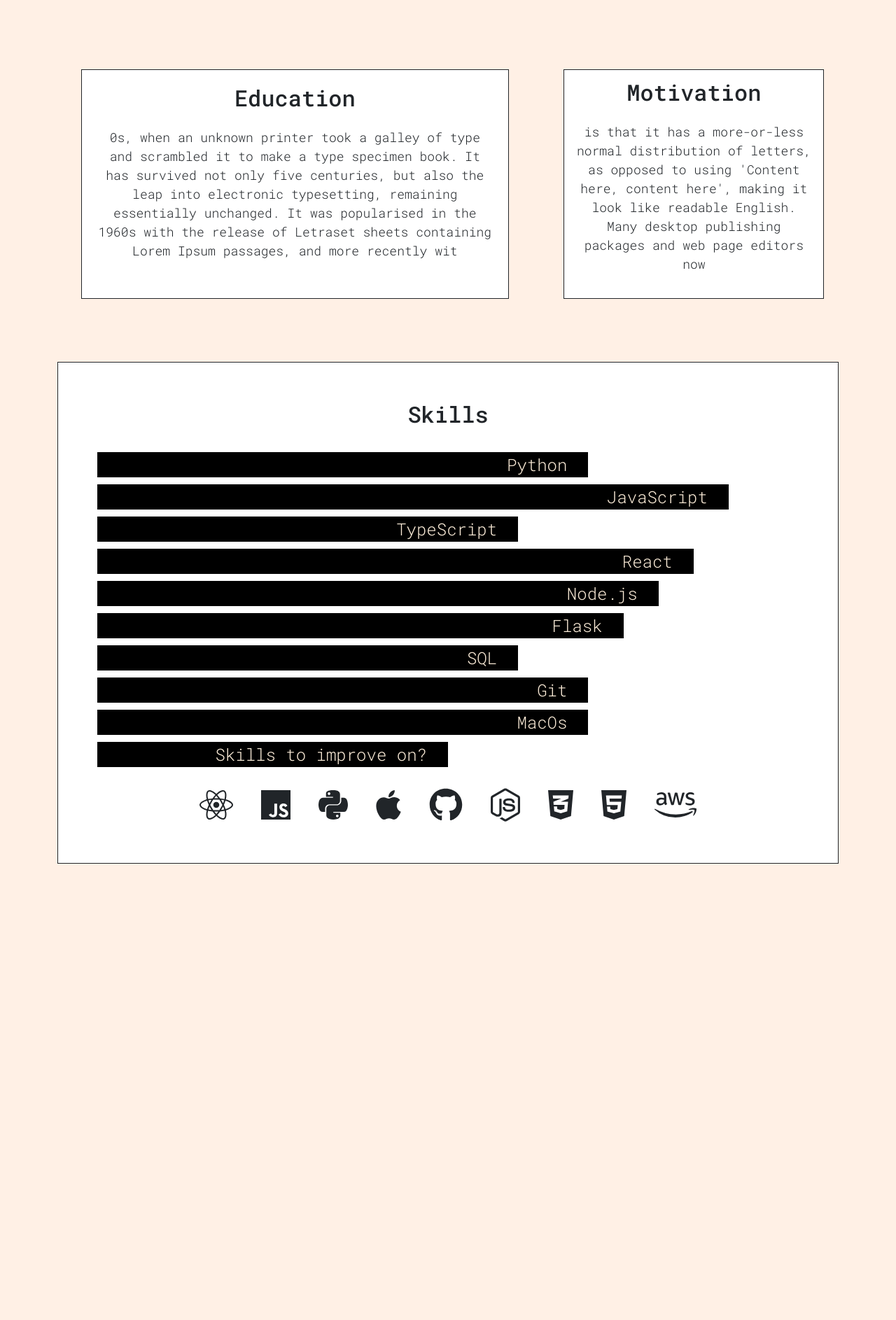
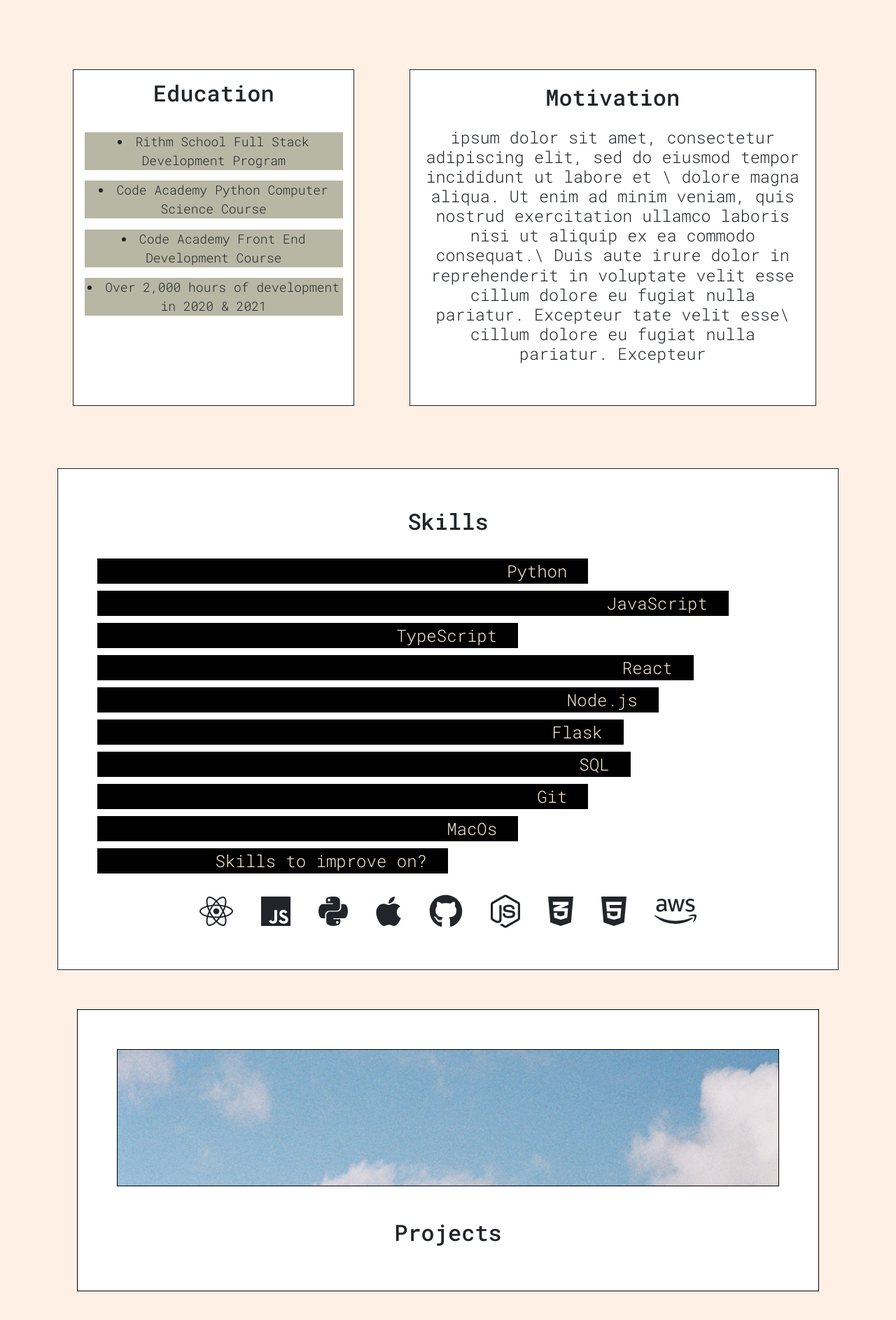
Before and after one commit to P-v-R/personal-website, a React (Create React App) app: page /aboutme in a window 1280 px wide. Shown: the part 434-2320 px from the top of the page at 70% size. Before the commit the page ends 1724 px from the top, so only its background shows below. Built offline with nearby package versions, Linux system fonts and the light colour scheme; the HTML template or start-up script is replaced by a standard one.

Commit message:
added some simple stuff need to doc and test before i move on

```diff
--- a/src/AboutMePage.js
+++ b/src/AboutMePage.js
@@ -5,7 +5,8 @@ import { motion } from "framer-motion"
 import InfoCard from "./InfoCard";
 import "./AboutMePage.css"
 import InfoCardLarge from "./InfoCardLarge";
-import { educationText, motivationText, aboutMeText } from "./texts/bioTexts"
+import { educationText, motivationText, aboutMeText, joblyText, tweebler } from "./texts/bioTexts"
+import PhotoCard from "./PhotoCard";
 
 const containerVariants = {
   hidden: {
@@ -39,8 +40,17 @@ function AboutMePage() {
           <InfoCard title="Motivation" textbody={motivationText} />
         </div>
         <InfoCardLarge />
+        <PhotoCard />
       </motion.div>
+
+        <InfoCard title="Jobly JobFinder" textbody={joblyText} />
+        <h1 className="AboutMePage">.</h1>
+        <InfoCard title="Motivation" textbody={tweebler}/>
+        <h1 className="AboutMePage">.</h1>
+        <h1 className="AboutMePage">.</h1>
+
     </Container>
+
 
   )
 }
--- a/src/ContactForm.js
+++ b/src/ContactForm.js
@@ -1,5 +1,6 @@
 import React, { useState } from "react";
 import "./ContactForm.css"
+import { motion } from "framer-motion";
 import {
   Button,
   Form,
@@ -7,6 +8,7 @@ import {
   Input,
   Label
 } from 'reactstrap';
+
 
 function ContactForm(){
   const [formData, setFormData] = useState({});
@@ -25,7 +27,10 @@ function ContactForm(){
   }
 
   return (
-    <div className="App">
+    <motion.div className="ContactFormBody"
+      animate={{opacity:1}}
+      initial={{opacity:0}}
+      transition={{delay:.75}}>
       <h2 className="ContactFormMessage">Contact Me</h2>
       <Form className="ContactForm" onChange={handleChange} onSubmit={handleSubmit}>
         <FormGroup>
@@ -55,7 +60,7 @@ function ContactForm(){
 
       <Button className="ContactFormButton">Send!</Button>
     </Form>
-  </div>
+  </motion.div>
 );
 }
 
--- a/src/InfoCard.css
+++ b/src/InfoCard.css
@@ -1,10 +1,13 @@
 .InfoCard.card.card-body{
 
+  margin-left: auto;
+  margin-right: auto;
   margin-bottom: 5%;
   padding:3%;
   border-radius: 0%;
   font-size: 1.5em;
   max-width: 90%;
+  min-width: 30%;
   height: 100%;
 }
 .InfoCard.card.card-body:hover{
@@ -22,9 +25,29 @@
 }
 
 .InfoCardDiv{
-  display: flex;
+  display: inline-flex;
   flex-wrap: wrap;
   align-items: center;
   justify-content: center;
+  min-width: 40%;
+
 
 }
+.InfoCard li{
+  background-color: #b7b7a4 ;
+  margin-top: 3%;
+  border:solid 2px white;
+}
+.InfoCard li:hover{
+  background-color: #b7b7a4 ;
+  border:solid 2px black;
+  margin-top: 3%;
+}
+.InfoCard h4{
+  font-weight: lighter;
+  font-size: 1.3em;
+}
+.InfoCard a{
+  font-weight: bolder;
+  color:rgb(51, 181, 185)
+}
--- a/src/InfoCardLarge.js
+++ b/src/InfoCardLarge.js
@@ -33,16 +33,16 @@ function InfoCardLarge() {
           <ProgressBar percent={85} title={"React"} rating={"🔥🔥🔥"} />
           <ProgressBar percent={80} title={"Node.js"} rating={"🤌🤌🤌"} />
           <ProgressBar percent={75} title={"Flask"} rating={"👀👀👀"} />
-          <ProgressBar percent={60} title={"SQL"} rating={"📈📈📈"} />
+          <ProgressBar percent={76} title={"SQL"} rating={"📈📈📈"} />
           <ProgressBar percent={70} title={"Git"} rating={"🔨🔨🔨"} />
-          <ProgressBar percent={70} title={"MacOs"} rating={"🔨🔨🔨"} />
+          <ProgressBar percent={60} title={"MacOs"} rating={"🍎🍏👨‍💻"} />
           <ProgressBarSpecial
             percent={50}
             title={"Skills to improve on?"}
             rating={"Always Improving!!!"}
           />
         </div>
-        <motion.div className="infoCardLargeBrands" >
+        <div className="infoCardLargeBrands" >
           <FontAwesomeIcon icon={['fab', 'react']} size="2x" />
           <FontAwesomeIcon icon={['fab', 'js']} size="2x"/>
           <FontAwesomeIcon icon={['fab', 'python']} size="2x"/>
@@ -52,9 +52,7 @@ function InfoCardLarge() {
           <FontAwesomeIcon icon={['fab', 'css3-alt']} size="2x"/>
           <FontAwesomeIcon icon={['fab', 'html5']} size="2x"/>
           <FontAwesomeIcon icon={['fab', 'aws']} size="2x"/>
-          <FontAwesomeIcon icon={['fab', 'typescript']} size="2x"/>
-
-        </motion.div>
+        </div>
       </Card>
 
     </motion.div>
--- /dev/null
+++ b/src/PhotoCard.css
@@ -0,0 +1,29 @@
+.PhotoCard.card.card-body{
+  margin-left: auto;
+  margin-right: auto;
+  margin-top: 5%;
+  margin-bottom: 8%;
+  padding:5%;
+  border-radius: 0%;
+  border:solid 1px black;
+  width:95%;
+}
+
+.PhotoCard:hover{
+  box-shadow: -10px 10px 0px -2px black;
+	transform: translate(5px, -1px);
+}
+img.card-img{
+  margin-left: auto;
+  margin-right: auto;
+  border-radius: 0vw;
+  border:solid 1px black;
+  width: 100%;
+}
+
+.PhotoCardTitle{
+  margin-top: 5%;
+  margin-left: auto;
+  margin-right: auto;
+
+}
--- /dev/null
+++ b/src/PhotoCard.js
@@ -0,0 +1,30 @@
+import React from "react";
+import { Card, CardImg } from 'reactstrap';
+import {motion} from "framer-motion"
+import "./PhotoCard.css"
+import skyPhoto from "./assets/sky.png"
+function PhotoCard() {
+  return (
+    <motion.div
+      animate={{ x: 0 }}
+      initial={{ x: 2000 }}
+      drag
+      dragConstraints={{
+        top: -1,
+        left: -1,
+        right: 1,
+        bottom: 1,
+      }}
+    >
+
+      <Card body className="PhotoCard">
+
+       <CardImg src={skyPhoto}></CardImg>
+       <h2 className="PhotoCardTitle">Projects</h2>
+      </Card>
+
+    </motion.div>
+  )
+}
+
+export default PhotoCard;
--- a/src/texts/bioTexts.js
+++ b/src/texts/bioTexts.js
@@ -1,15 +1,25 @@
-const educationText =  "0s, when an unknown printer took a galley of type and scrambled\
- it to make a type specimen book. It has survived not only five centuries, but also the leap\
-  into electronic typesetting, remaining essentially unchanged. It was popularised in the 1960s\
-   with the release of Letraset sheets containing Lorem Ipsum passages, and more recently wit"
+const educationText =  [<li>Rithm School Full Stack Development Program</li>,
+                        <li>Code Academy Python Computer Science Course</li>,
+                        <li>Code Academy Front End Development Course</li>,
+                        <li>Over 2,000 hours of development in 2020 & 2021</li>]
 
-const motivationText = "is that it has a more-or-less normal distribution of letters, as opposed\
- to using 'Content here, content here', making it look like readable English. Many desktop publishing\
-  packages and web page editors now "
+const motivationText = <h4>ipsum dolor sit amet, consectetur adipiscing elit, sed do eiusmod tempor incididunt ut labore et \
+dolore magna aliqua. Ut enim ad minim veniam, quis nostrud exercitation ullamco laboris nisi ut aliquip ex ea commodo consequat.\
+Duis aute irure dolor in reprehenderit in voluptate velit esse cillum dolore eu fugiat nulla pariatur. Excepteur tate velit esse\
+cillum dolore eu fugiat nulla pariatur. Excepteur </h4>
 
-const howdyText = "I'm Perry, a Web Developer, Photographer, and Graphic Designer based out of Los Angeles, California."
+
+const howdyText = "I'm Perry, a Web Developer, Photographer, and Graphic Designer based out of Los Angeles, California..."
 
 const aboutMeText = "sample text about the things i like tod what makes me great sample text abouand what makes me great\
 sample text about the things i hat makes me great sample text about the things i like to do and what makes me great"
 
-  export {educationText, motivationText, howdyText, aboutMeText}
+const joblyText = [<a href="http://jobly-jobfinder.surge.sh/"> A React Based CRUD application for finding and applying to
+                                                               *artificial job postings. powered with
+                                                               Express with data hosted on PostgreSQL</a>]
+
+const tweebler = [<a href="#"> A comedic fake quote generator inspired by some of todays most influential(and also ridiculous)
+                               personalities. Generated with python and built on react. </a>]
+
+
+  export {educationText, motivationText, howdyText, aboutMeText, joblyText, tweebler}
```
Also changed, not shown: src/assets/sky.png (added).
